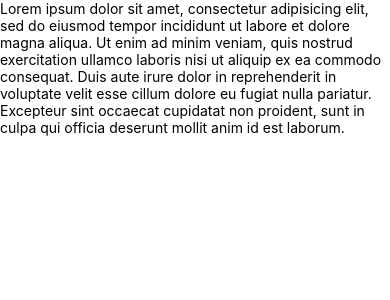
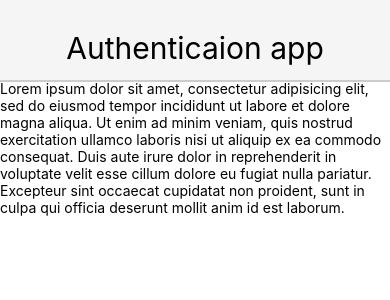
Before and after one commit to manoj2411/rNative-auth, a React Native app: screen / in a window 390 px wide. Shown: the top 300 px of the page. Built offline with nearby package versions, Linux system fonts and the light colour scheme.

Commit message:
Adding basic reusable components like Card, Button, CardSection and Header.

```diff
--- a/App.js
+++ b/App.js
@@ -1,18 +1,12 @@
-/**
- * Sample React Native App
- * https://github.com/facebook/react-native
- *
- * @format
- * @flow
- */
+import React, { Component } from 'react';
+import { Text, View } from 'react-native';
+import { Header } from './src/components/common';
 
-import React, {Component} from 'react';
-import {Platform, StyleSheet, Text, View} from 'react-native';
-
-export default class App extends Component<Props> {
+export default class App extends Component {
   render() {
     return (
       <View>
+        <Header text="Authenticaion app" />
         <Text>
           Lorem ipsum dolor sit amet, consectetur adipisicing elit, sed do eiusmod
           tempor incididunt ut labore et dolore magna aliqua. Ut enim ad minim veniam,
--- /dev/null
+++ b/src/components/common/Button.js
@@ -0,0 +1,34 @@
+import React from 'react';
+import { Text, TouchableOpacity } from 'react-native';
+
+
+const Button = (props) => (
+  <TouchableOpacity style={styles.button} onPress={props.pressHandler}>
+    <Text style={styles.text}>
+      {props.children}
+    </Text>
+  </TouchableOpacity>
+);
+
+const styles = {
+  button: {
+    flex: 1,
+    alignSelf: 'stretch',
+    backgroundColor: '#fff',
+    borderRadius: 5,
+    borderWidth: 1,
+    borderColor: '#007aff',
+    marginLeft: 5,
+    marginRight: 5
+  },
+  text: {
+    alignSelf: 'center',
+    color: '#007aff',
+    fontSize: 16,
+    fontWeight: '600',
+    paddingTop: 10,
+    paddingBottom: 10
+  }
+};
+
+export { Button };
--- /dev/null
+++ b/src/components/common/Card.js
@@ -0,0 +1,28 @@
+import React from 'react';
+import { View } from 'react-native';
+
+const Card = (props) => (
+  <View style={styles.containerStyle}>
+    {props.children}
+  </View>
+);
+
+
+const styles = {
+  containerStyle: {
+    borderWidth: 1,
+    borderRadius: 2,
+    borderColor: '#ddd',
+    borderBottomWidth: 0,
+    shadowColor: '#000',
+    shadowOffset: { width: 0, height: 2 },
+    shadowOpacity: 0.1,
+    shadowRadius: 2,
+    elevation: 1,
+    marginLeft: 5,
+    marginRight: 5,
+    marginTop: 10
+  }
+};
+
+export { Card };
--- /dev/null
+++ b/src/components/common/CardSection.js
@@ -0,0 +1,22 @@
+import React from 'react';
+import { View } from 'react-native';
+
+const CardSection = (props) => (
+    <View style={style.containerStyle}>
+      {props.children}
+    </View>
+);
+
+const style = {
+  containerStyle: {
+    borderBottomWidth: 1,
+    padding: 5,
+    backgroundColor: '#fff',
+    justifyContent: 'flex-start',
+    flexDirection: 'row',
+    borderColor: '#ddd',
+    position: 'relative'
+  }
+};
+
+export { CardSection };
--- /dev/null
+++ b/src/components/common/Header.js
@@ -0,0 +1,34 @@
+import React from 'react';
+import { Text, View } from 'react-native';
+
+// "View" tag is used to position element, wrap element and style element.
+
+const Header = (props) => {
+  const { textStyle, viewStyle } = styles;
+  return (
+    <View style={viewStyle}>
+      <Text style={textStyle}>{props.text}</Text>
+    </View>
+    );
+};
+
+const styles = {
+  textStyle: {
+    fontSize: 30
+  },
+  viewStyle: {
+    backgroundColor: '#F5F5F5',
+    justifyContent: 'center', // change items vertivally (up - down)
+    alignItems: 'center', // change items horizontally (left - right)
+    paddingTop: 15,
+    height: 80,
+    shadowColor: '#000',
+    shadowOffset: { width: 0, height: 2 },
+    shadowOpacity: 0.2,
+    elevation: 2,
+    position: 'relative'
+  }
+};
+
+
+export { Header };
--- /dev/null
+++ b/src/components/common/index.js
@@ -0,0 +1,4 @@
+export * from './Button';
+export * from './Card';
+export * from './CardSection';
+export * from './Header';
```
